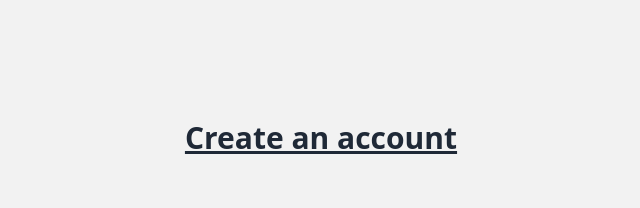
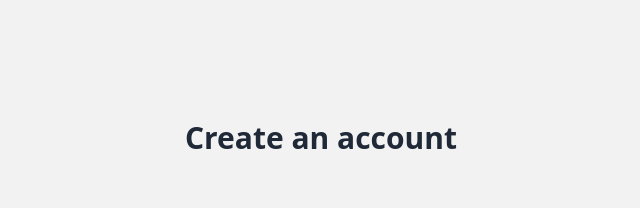
Before and after one commit to mhdafh7/miniposts, a React (Vite) app in the folder client/: page /signup in a window 1280 px wide. Shown: the top 208 px of the page, without its empty margins (319-959 px from the left). Built offline with nearby package versions, Linux system fonts and the light colour scheme; no server answers.

Commit message:
style: remove underline

```diff
--- a/client/src/pages/Signup.tsx
+++ b/client/src/pages/Signup.tsx
@@ -34,7 +34,7 @@ const Signup = () => {
   return (
     <div className="hero min-h-screen bg-base-200">
       <div className="hero-content flex-col items-center gap-5">
-        <h2 className="text-3xl mb-5 font-bold underline">Create an account</h2>
+        <h2 className="text-3xl mb-5 font-bold">Create an account</h2>
 
         <div className="">
           <Formik
```
